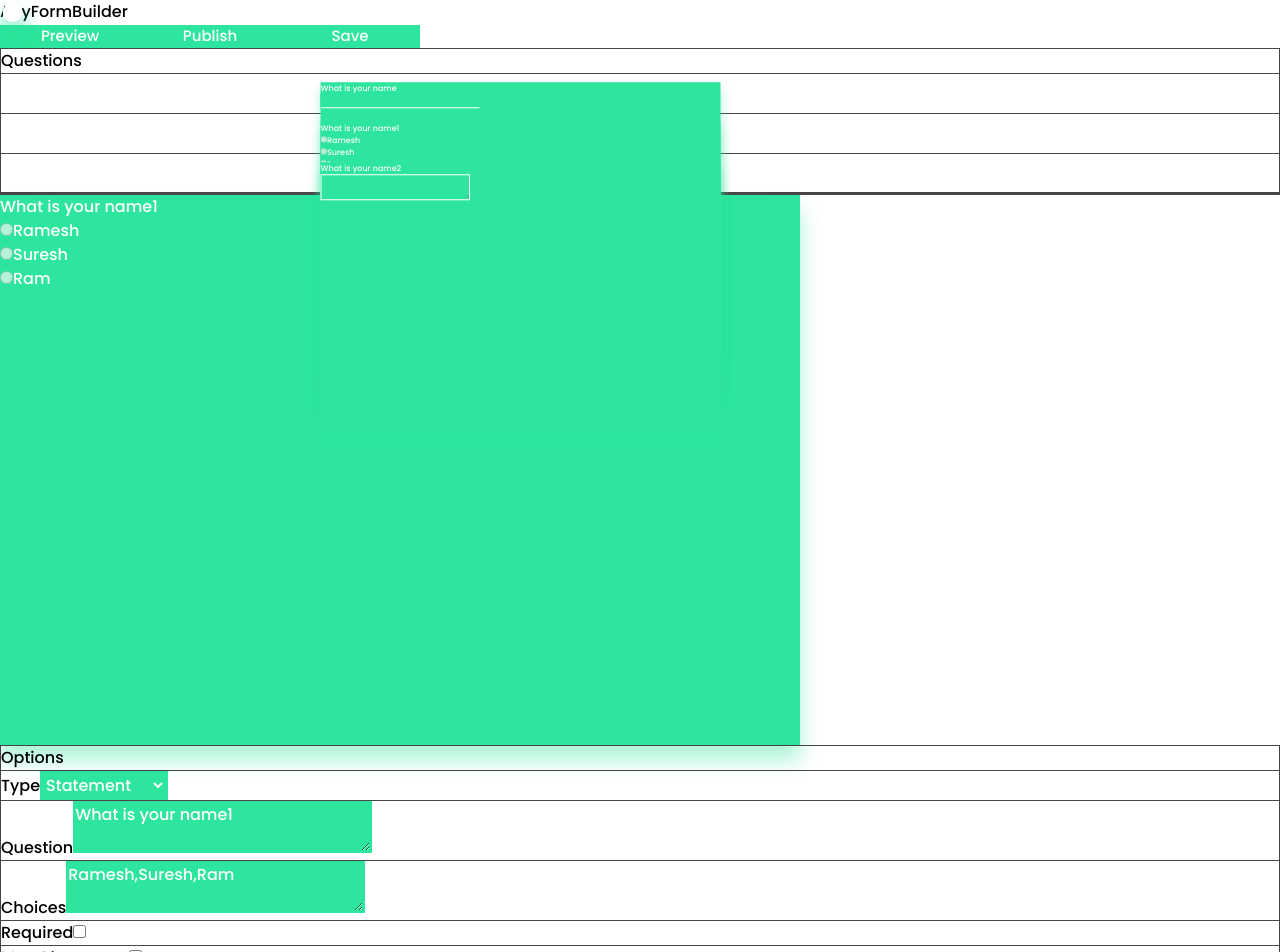
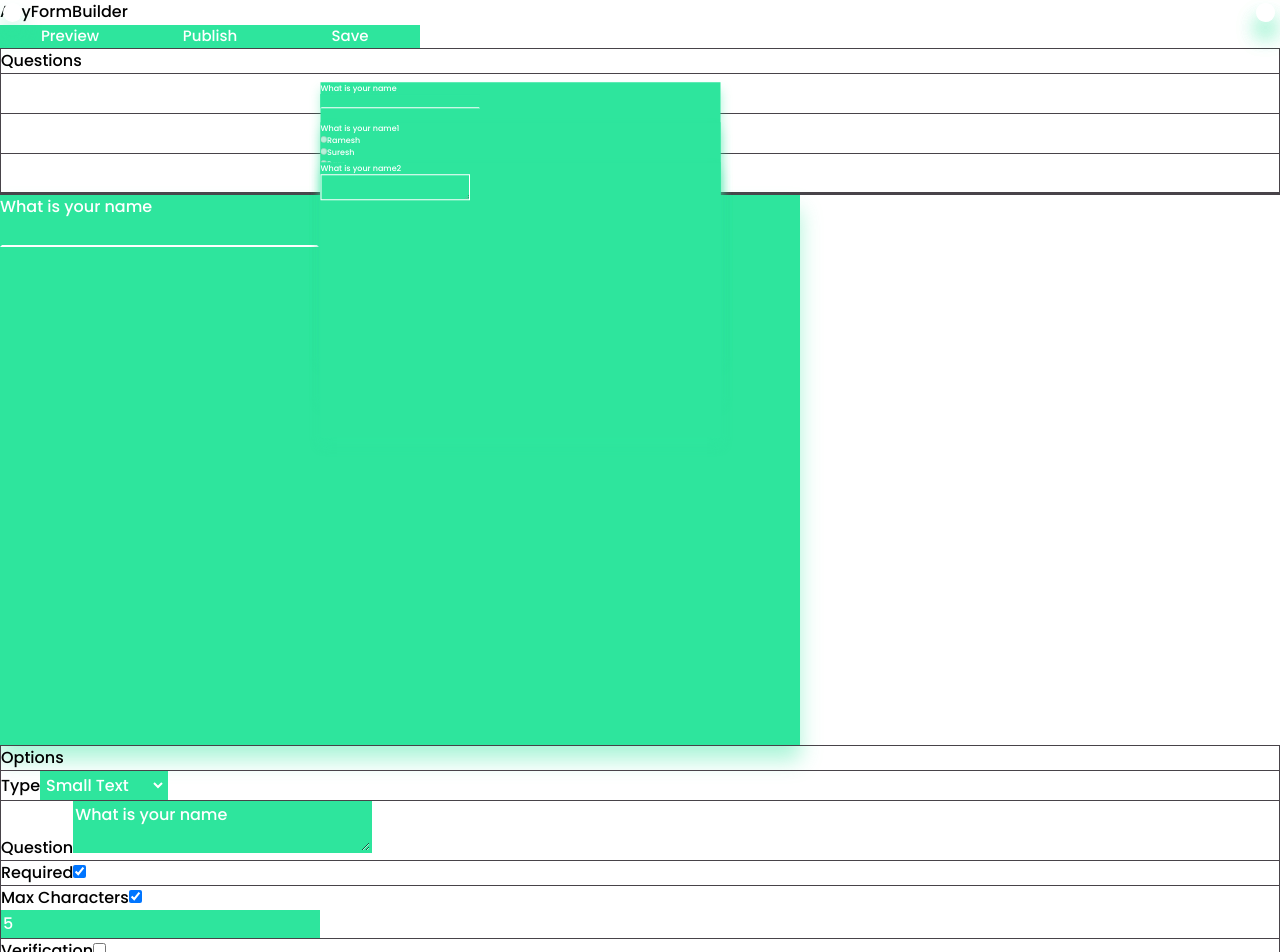
Before and after one commit to barath121/AnyFormBuilder, a Vue app in the folder Client/: page / in a window 1280 px wide. Shown: the top 952 px of the page. Built offline with nearby package versions, Linux system fonts and the light colour scheme.

Commit message:
Finsished With Options Coponent

```diff
--- a/Client/src/components/Formbuilder/FormPageList.vue
+++ b/Client/src/components/Formbuilder/FormPageList.vue
@@ -1,5 +1,4 @@
 <template>
-  <a href="#">
     <div class="flex flex-row borderBottom">
       <div class="flex flex-row">
         <div class="divpreview">
@@ -43,7 +42,6 @@
         </div>
       </div>
     </div>
-  </a>
 </template>
 <script>
   export default {
--- a/Client/src/components/Formbuilder/OptionsBar.vue
+++ b/Client/src/components/Formbuilder/OptionsBar.vue
@@ -6,14 +6,14 @@
     <div class="flex flex-col overflow-auto">
       <div class="flex flex-col items-start p-2 borderBottom">
         <label>Type</label>
-        <select class="w-full rounded p-1">
-          <option>Statement</option>
-          <option>Small Text</option>
-          <option>Large Text</option>
-          <option>Check Box</option>
-          <option>Radio Button</option>
-          <option>Date</option>
-          <option>File</option>
+        <select class="w-full rounded p-1" v-model="pageType">
+          <option value="Statement">Statement</option>
+          <option value="Small Text">Small Text</option>
+          <option value="Large Text">Large Text</option>
+          <option value="Check Box">Check Box</option>
+          <option value="Radio Button">Radio Button</option>
+          <option value="Date">Date</option>
+          <option value="File">File</option>
         </select>
       </div>
       <div class="flex flex-col p-2 borderBottom">
@@ -25,7 +25,7 @@
           @input="changeQuestion"
         ></textarea>
       </div>
-      <div class="flex flex-col p-2 borderBottom">
+      <div class="flex flex-col p-2 borderBottom" v-if="pageType=='Check Box'||pageType=='Radio Button'">
         <label>Choices</label>
         <textarea
           class="w-full rounded p-1 resize-none"
@@ -40,18 +40,22 @@
           type="checkbox"
           id="requiredswitch"
           class="switchcheckbox h-0 w-0 invisible"
+          v-model="isRequired"
+          @change="changeIsRequired"
         /><label
           for="requiredswitch"
           class="switchlabel cursor-pointer block rounded-full bg-rose-400 relative"
         ></label>
       </div>
-      <div class="p-2 borderBottom">
+      <div class="p-2 borderBottom" v-if="pageType=='Small Text'||pageType=='Large Text'">
         <div class="flex flex-row justify-between mb-2">
           <label for="">Max Characters</label>
           <input
             type="checkbox"
             id="maxcharacterswitch"
             class="switchcheckbox h-0 w-0 invisible"
+            v-model="hasMaxCharaters"
+            @change="changeMaxCharacters"
           /><label
             for="maxcharacterswitch"
             class="switchlabel cursor-pointer block rounded-full bg-rose-400 relative"
@@ -61,16 +65,21 @@
           class="w-full rounded p-1"
           placeholder="Number"
           type="number"
-          min="0"
+          min="1"
+          v-model="maxCharacters"
+          v-if="hasMaxCharaters"
+          @input="changeMaxCharacters"
         />
       </div>
-      <div class="p-2 borderBottom">
+      <div class="p-2 borderBottom" v-if="pageType=='Small Text'||pageType=='Large Text'">
         <div class="flex flex-row justify-between mb-2">
           <label for="">Verification</label>
           <input
             type="checkbox"
             id="verificationswitch"
             class="switchcheckbox h-0 w-0 invisible"
+            v-model="hasVerification"
+            @change="changeVerification"
           /><label
             for="verificationswitch"
             class="switchlabel cursor-pointer block rounded-full bg-rose-400 relative"
@@ -78,7 +87,7 @@
         </div>
         <div class="flex flex-col justify-between">
           <label for="" class="mb-2 hidden">Regex Expression</label>
-          <input class="w-full rounded p-1" placeholder="Regex Expression" />
+          <input class="w-full rounded p-1" placeholder="Regex Expression" v-model="regex" v-if="hasVerification" @input="changeVerification"/>
         </div>
       </div>
     </div>
@@ -94,6 +103,12 @@ export default {
     return{
     question : this.pages[this.selectedpage].question,
     choices : this.convertArrayToCSV(this.pages[this.selectedpage].choices),
+    pageType : this.pages[this.selectedpage].pageType,
+    isRequired : this.pages[this.selectedpage].isRequired,
+    maxCharacters : this.pages[this.selectedpage].maxCharacters,
+    hasMaxCharaters : this.pages[this.selectedpage].maxCharacters>0,
+    regex : this.pages[this.selectedpage].regex,
+    hasVerification : this.pages[this.selectedpage].regex&&this.pages[this.selectedpage].regex.length > 0,
     }
   },
   methods: {
@@ -103,8 +118,35 @@ export default {
     changeChoices(){
       this.$emit("changeChoices", this.choices.split(",").map(choice=>choice.trim()));
     },
+    changeIsRequired(){
+      this.$emit("changeIsRequired", this.isRequired);
+    },
+    changeMaxCharacters(){
+      if(this.hasMaxCharaters)
+      this.$emit("changeMaxCharacters", this.maxCharacters);
+      else
+      this.$emit("changeMaxCharacters", undefined);
+    },
+    changeVerification(){
+      if(this.hasVerification)
+      this.$emit("changeVerification", this.regex);
+      else
+      this.$emit("changeVerification", undefined);
+    },
     convertArrayToCSV(arr){
       return arr.join(",");
+    }
+  },
+  watch:{
+    selectedpage(newPage){
+      this.question = this.pages[this.selectedpage].question;
+      this.choices = this.convertArrayToCSV(this.pages[this.selectedpage].choices);
+      this.pageType = this.pages[this.selectedpage].pageType;
+      this.isRequired = this.pages[this.selectedpage].isRequired;
+      this.maxCharacters = this.pages[this.selectedpage].maxCharacters;
+      this.hasMaxCharaters = this.maxCharacters>0;
+      this.regex = this.pages[this.selectedpage].regex;
+      this.hasVerification = this.regex&&this.regex.length > 0;
     }
   }
 };
--- a/Client/src/components/Frombuilder.vue
+++ b/Client/src/components/Frombuilder.vue
@@ -8,9 +8,9 @@
             <h1>Questions</h1>
             <i class="fa-regular fa-square-plus fa-2x"></i>
           </div>
-          <div class="flex flex-col overflow-y-auto colorWhite">
+          <div class="flex flex-col overflow-y-auto colorWhite cursor-pointer">
             <div class="" v-for="(page) in pages" :key="page.id" >
-                <Formpagelist  :page="page"/>
+                <Formpagelist  :page="page" v-on:click="getSelectedPageIndex(page.id)"/>
             </div>
           </div>
         </div>
@@ -26,6 +26,9 @@
       :selectedpage="selectedpage"
       @changeQuestion="pages[selectedpage].question = $event"
       @changeChoices="pages[selectedpage].choices = $event"
+      @changeIsRequired="pages[selectedpage].isRequired = $event"
+      @changeMaxCharacters="pages[selectedpage].maxCharacters = $event"
+      @changeVerification="pages[selectedpage].regex = $event"
       />
     </div>
   </div>
@@ -57,20 +60,21 @@ export default {
   },
   data() {
     return {
-      selectedpage  : 1,
+      selectedpage  : 0,
       pages: [
           {
             pageType: "Small Text",
             question: "What is your name",
             choices: [],
             isRequired: true,
+            maxCharacters : 5,
             id: 1,
           },
           {
             pageType: "Radio Button",
             question: "What is your name1",
             choices: ["Ramesh", "Suresh", "Ram"],
-            isRequired: true,
+            isRequired: false,
             id: 2,
           },
           {
@@ -85,7 +89,9 @@ export default {
     };
   },
   methods : {
-
+    getSelectedPageIndex(id){
+      this.selectedpage = this.pages.findIndex(page => page.id ===id)
+    }
   }
 };
 </script>
```
